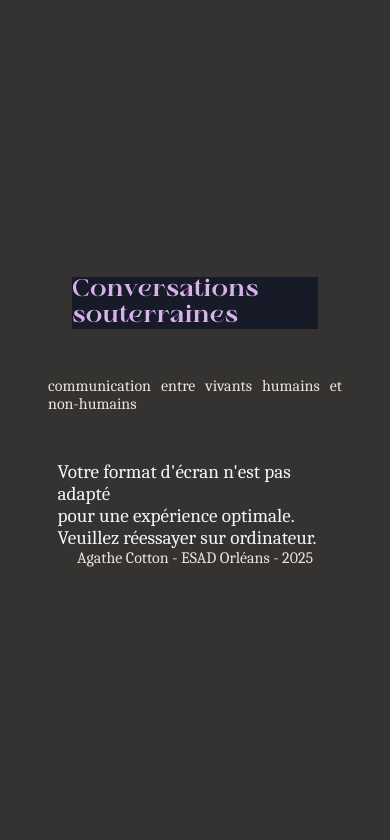
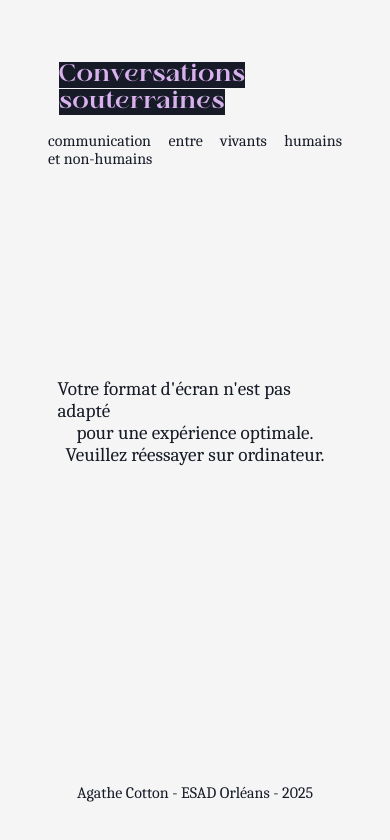
Before and after one commit to nicolastilly/m-moire-Agathe, a plain HTML site: page index.html in a window 390 px wide. Drawn offline with nearby package versions, Linux system fonts and the light colour scheme.

Commit message:
ajout
ajout

```diff
--- a/index.html
+++ b/index.html
@@ -17,9 +17,9 @@
         </div>
 
         <div id="avertissement">
-            <p class="titre-avertissement">Conversations</p>
-            <p class="titre-avertissement">souterraines</p>
-            <p id="sous-titre-avertissement">communication entre vivants humains et non-humains</p>
+            <p class="titre-avertissement t1">Conversations</p>
+            <p class="titre-avertissement t2">souterraines</p>
+            <p id="sous-titre-avertissement">communication entre vivants humains et&nbsp;non-humains</p>
             <p class="texte-avertissement">Votre format d'écran n'est pas adapté</p>
             <p class="texte-avertissement">pour une expérience optimale.</p>
             <p class="texte-avertissement">Veuillez réessayer sur ordinateur.</p>
--- a/style.css
+++ b/style.css
@@ -739,46 +739,67 @@ margin:0;
       display: flex; /* Pour centrer le contenu */
       flex-direction: column;
       justify-content: center;
-      /* align-items: center; */
+      align-items: center;
       position: fixed;
       top: 0;
       left: 0;
       width: 100vw; /* Largeur totale de l'écran */
       height: 100vh; /* Hauteur totale de l'écran */
-      background-color: #343332;
+      background-color: #f5f5f5;
       z-index: 50;
       overflow: hidden;
       /*max-width: 100vw;  Empêche tout dépassement horizontal */
     }
 
     .titre-avertissement{
+      position:absolute;
+      top:5%;
+      /* display:block; */
+      left:15%;
       font-family: "Wagon Bold";
       font-size: 1.5em;
       color: #d8b1ed;
       background-color: #161b27;
-      margin: 0 3em;
+      /* margin: 0 3em; */
+    }
+
+    .t1{
+      /* position: absolute;
+      top:5%; */
+    }
+
+    .t2{
+      margin-top: 12%;
     }
 
     #sous-titre-avertissement{
+      position:absolute;
+      top:10%;
       font-family: "Caladea Regular";
       font-size: 1em;
-      color: #e9e4d8;
+      color: #161b27;
       margin: 0;
       padding: 3em;
     }
 
     .texte-avertissement {
+      /* display:flex;
+      flex-direction: column; */
+      /* text-align: center;
+      align-items: center; */
       font-family: "Caladea Regular", serif;
       font-size: 1.2em;
-      color: #f5f5f5;
+      color: #161b27;
       text-align:left;
       padding: 0;
       margin: 0 3em;
     }
 
     #footer-avertissement{
+      position:absolute;
+      bottom:5%;
       font-family: "Caladea Regular";
-      color: #e9e4d8;
+      color: #161b27;
       bottom: 5vh;
       font-size: 1em;
       align-items: center;
```
